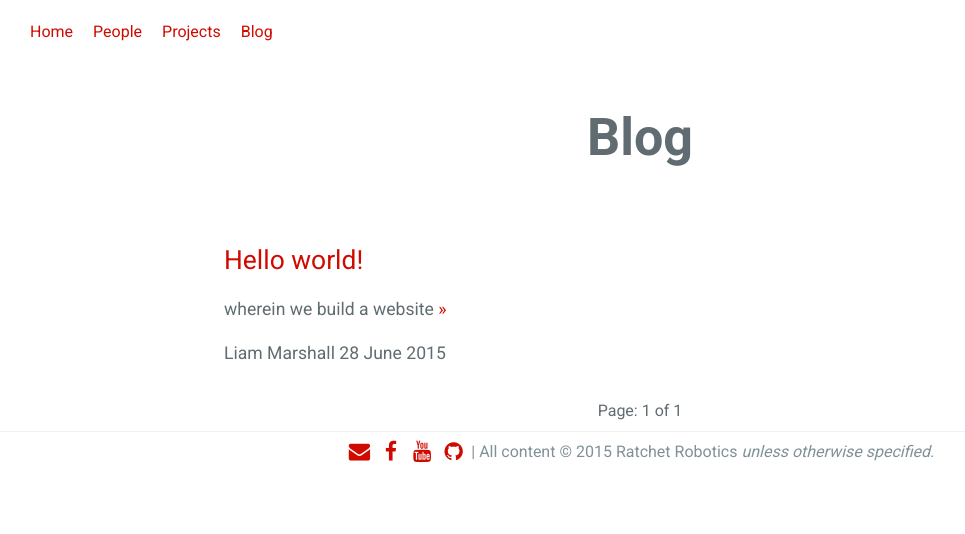
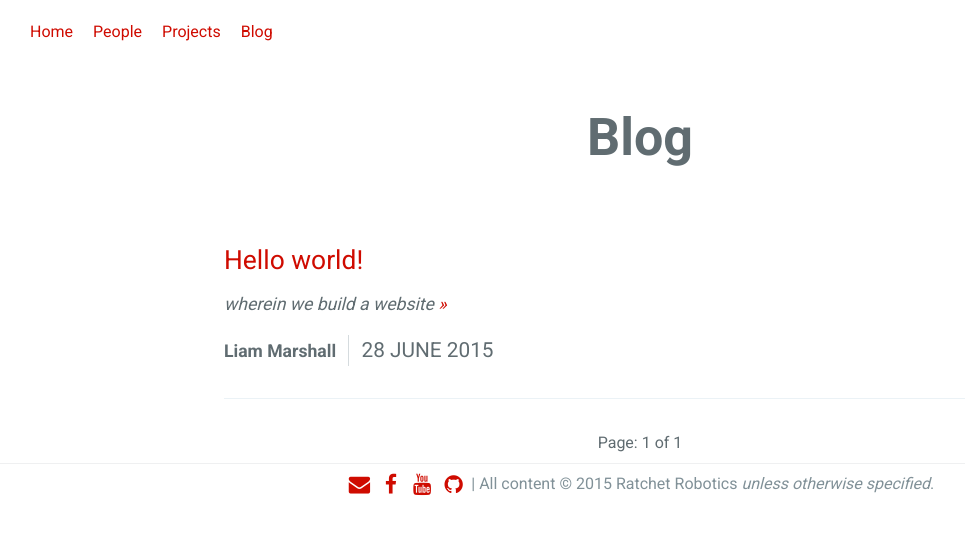
Before and after one commit to FTC-6806/ftc-6806.github.io, a Jekyll site: the page built from blog/index.html, in a window 1280 px wide. Shown: the top 534 px of the page, without its empty margins (0-965 px from the left). Built offline with Jekyll 4.4.1, drawn with Linux system fonts in a browser that asks for light colours; nearby versions of some CDN libraries; the list of posts is cut into pages by our own code.

Commit message:
Wire in blog css

```diff
--- a/css/main.scss
+++ b/css/main.scss
@@ -9,4 +9,5 @@
 @import "base";
 @import "navbar";
 @import "people";
+@import "blog";
 @import "components/highlight";
```
